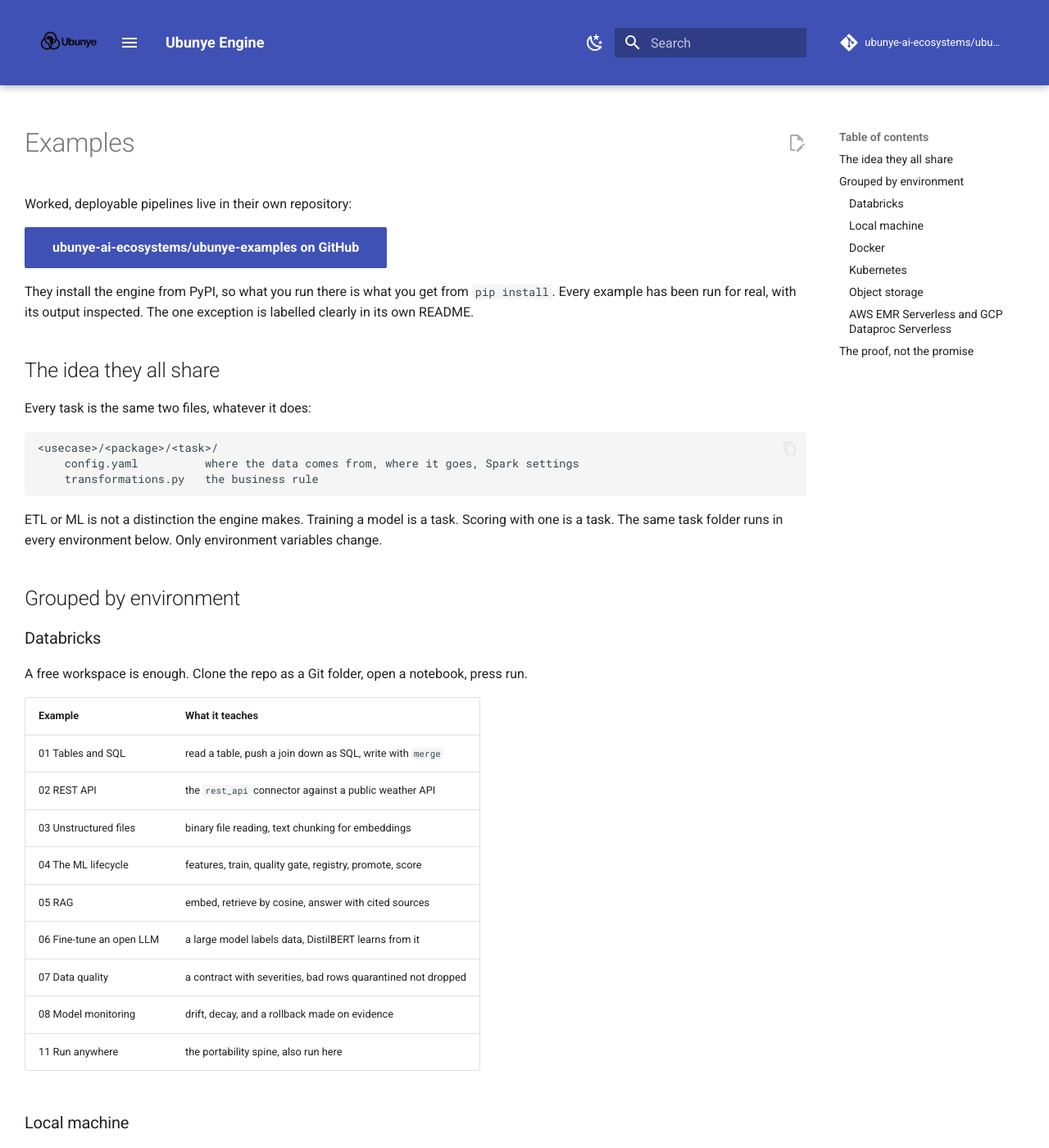
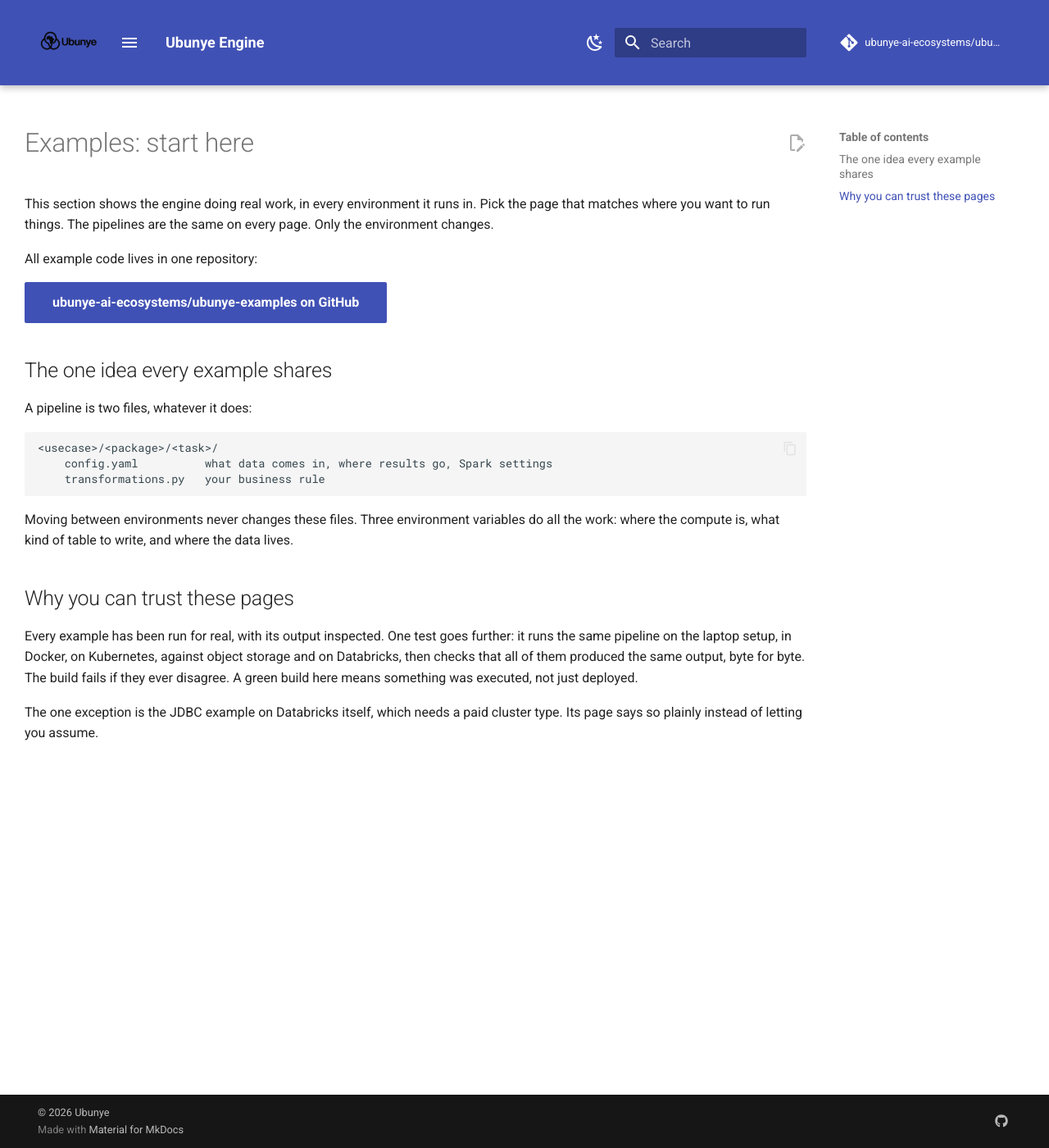
Before and after one commit to ubunye-ai-ecosystems/ubunye_engine, an MkDocs documentation site: the page built from docs/examples/index.md, in a window 1280 px wide and 1400 px high. Shown: the whole window at 82% size. Built offline with MkDocs 1.6.1 and Material for MkDocs 9.7.7, drawn with Linux system fonts in a browser that asks for light colours; comment, search, counter and statistics services are not loaded; some of the changed text lies outside the part shown.

Commit message:
docs: group the site by what the reader is doing, examples in the sidebar (#43)
The navigation is regrouped into the order a person actually moves through the
project: learn it (Getting Started), write a pipeline (Writing Pipelines,
Connectors, Machine Learning), see it working (Examples), ship it (Deployment,
How-to Guides), look things up (Reference, Project).

The examples now live in the sidebar as their own pages, one per environment:
on Databricks, on your laptop, in Docker and Kubernetes, on object storage and
clouds. Each page opens with a plain statement of what it is for and how to
run things, and each is honest about what has been executed versus what waits
for a cloud account.

The README opens with what the engine gives you today, all of it earned:
portability proven with an output hash, models saved to any storage by path,
a plugin system tested with a connector the engine has never seen, types that
ship, errors that help.

Language kept plain throughout. Every page should tell a reader its purpose in
the first two sentences.


Claude-Session: https://claude.ai/code/session_01E55iQGmScnkLqrNDEJaKT3

Co-authored-by: Claude Opus 4.8 <noreply@anthropic.com>

````diff
--- a/docs/examples/index.md
+++ b/docs/examples/index.md
@@ -1,99 +1,34 @@
-# Examples
+# Examples: start here
 
-Worked, deployable pipelines live in their own repository:
+This section shows the engine doing real work, in every environment it runs in.
+Pick the page that matches where you want to run things. The pipelines are the
+same on every page. Only the environment changes.
+
+All example code lives in one repository:
 
 [**ubunye-ai-ecosystems/ubunye-examples** on GitHub](https://github.com/ubunye-ai-ecosystems/ubunye-examples){ .md-button .md-button--primary }
 
-They install the engine from PyPI, so what you run there is what you get from
-`pip install`. Every example has been run for real, with its output inspected.
-The one exception is labelled clearly in its own README.
+## The one idea every example shares
 
-## The idea they all share
-
-Every task is the same two files, whatever it does:
+A pipeline is two files, whatever it does:
 
 ```
 <usecase>/<package>/<task>/
-    config.yaml          where the data comes from, where it goes, Spark settings
-    transformations.py   the business rule
+    config.yaml          what data comes in, where results go, Spark settings
+    transformations.py   your business rule
 ```
 
-ETL or ML is not a distinction the engine makes. Training a model is a task.
-Scoring with one is a task. The same task folder runs in every environment below.
-Only environment variables change.
+Moving between environments never changes these files. Three environment
+variables do all the work: where the compute is, what kind of table to write,
+and where the data lives.
 
-## Grouped by environment
+## Why you can trust these pages
 
-### Databricks
+Every example has been run for real, with its output inspected. One test goes
+further: it runs the same pipeline on the laptop setup, in Docker, on
+Kubernetes, against object storage and on Databricks, then checks that all of
+them produced the same output, byte for byte. The build fails if they ever
+disagree. A green build here means something was executed, not just deployed.
 
-A free workspace is enough. Clone the repo as a Git folder, open a notebook,
-press run.
-
-| Example | What it teaches |
-|---|---|
-| 01 Tables and SQL | read a table, push a join down as SQL, write with `merge` |
-| 02 REST API | the `rest_api` connector against a public weather API |
-| 03 Unstructured files | binary file reading, text chunking for embeddings |
-| 04 The ML lifecycle | features, train, quality gate, registry, promote, score |
-| 05 RAG | embed, retrieve by cosine, answer with cited sources |
-| 06 Fine-tune an open LLM | a large model labels data, DistilBERT learns from it |
-| 07 Data quality | a contract with severities, bad rows quarantined not dropped |
-| 08 Model monitoring | drift, decay, and a rollback made on evidence |
-| 11 Run anywhere | the portability spine, also run here |
-
-### Local machine
-
-No cloud account, no Databricks. Plain open source Spark plus a local metastore.
-The runner scripts under `platforms/` set everything up.
-
-| Example | Note |
-|---|---|
-| 11 Run anywhere | the baseline every other environment must match |
-| 01, 03, 04, 07, 08 | run against seeded tables with the same schema as the Databricks samples |
-| 02 REST API | needs only outbound internet |
-| 09 JDBC | a partitioned parallel read from a real public PostgreSQL database |
-| 05 RAG and 06 fine-tuning | run on local open source models, no hosted endpoint |
-| 10 Three frameworks | scikit-learn vs PyTorch vs TensorFlow behind identical configs |
-
-### Docker
-
-One image carries the engine, Spark, Delta and the JDBC driver. A second image
-adds the open source models with the weights baked in, so it works with no
-internet at run time.
-
-```bash
-docker compose -f platforms/docker/compose.yml run --rm run-anywhere
-```
-
-### Kubernetes
-
-The same images, run as Jobs. Manifests live under `platforms/k8s/`.
-CI runs this on every pull request using a kind cluster.
-
-### Object storage
-
-The run anywhere example also runs against a real S3 compatible store through
-Hadoop's S3A connector, and must produce the same output hash as every other
-environment.
-
-### AWS EMR Serverless and GCP Dataproc Serverless
-
-The submit scripts, IAM setup scripts and CI jobs exist under `platforms/aws/`
-and `platforms/gcp/`. They need a cloud account, so they have not been run yet.
-The CI jobs say plainly when they were skipped rather than run. Neither service
-is covered by a free tier.
-
-## The proof, not the promise
-
-A CI job runs the same task on local Spark, Docker, Kubernetes, object storage
-and `spark-submit`, then fails the build unless all of them produced the same
-output hash. Databricks produced the same hash as well. A green build in that
-repository means something was executed, not merely deployed.
-
-!!! warning "Serverless blocks most of the internet"
-
-    Outbound access from Databricks serverless compute is restricted to a set
-    of trusted domains, and which domains is not documented. Measured from a
-    real cluster: `api.open-meteo.com`, `pypi.org` and `huggingface.co` are
-    reachable. `raw.githubusercontent.com` is not. That is why no example
-    downloads its own data at run time.
+The one exception is the JDBC example on Databricks itself, which needs a paid
+cluster type. Its page says so plainly instead of letting you assume.
--- a/mkdocs.yml
+++ b/mkdocs.yml
@@ -36,48 +36,57 @@ theme:
   favicon: assets/favicon.ico
 
 nav:
+  # Grouped by what the reader is trying to DO, in the order they will do it:
+  # learn it, write a pipeline, see it working, ship it, look things up.
   - Home: index.md
   - Getting Started:
       - Installation: getting_started/install.md
       - Quickstart: getting_started/quickstart.md
       - Project Structure: getting_started/structure.md
-  - Config Reference:
-      - Overview: config/overview.md
-      - Inputs & Outputs: config/io.md
-      - Engine & Profiles: config/engine.md
+  - Writing Pipelines:
+      - Config Overview: config/overview.md
+      - Inputs and Outputs: config/io.md
+      - Engine and Profiles: config/engine.md
       - Transform: config/transform.md
+      - Jinja Templating: config/jinja.md
       - Orchestration: config/orchestration.md
-      - Jinja Templating: config/jinja.md
   - Connectors:
       - Overview: connectors/overview.md
       - Hive: connectors/hive.md
       - JDBC: connectors/jdbc.md
       - Unity Catalog: connectors/unity.md
-      - S3 / Delta: connectors/s3.md
+      - S3 and Delta: connectors/s3.md
       - REST API: connectors/rest_api.md
-      - Writing a Plugin: connectors/plugin_guide.md
-  - Examples: examples/index.md
-  - Patterns:
+      - Writing Your Own: connectors/plugin_guide.md
+  - Machine Learning:
+      - Model Contract: ml/model_contract.md
+      - Model Registry: ml/registry.md
+  - Examples:
+      - Start Here: examples/index.md
+      - On Databricks: examples/databricks.md
+      - On Your Laptop: examples/local.md
+      - In Docker and Kubernetes: examples/containers.md
+      - Object Storage and Clouds: examples/cloud.md
+  - Deployment:
+      - Overview: deployment.md
+      - Databricks: deployment/databricks.md
+      - Databricks Authentication: databricks-auth.md
+  - How-to Guides:
       - Notebook Prototyping: patterns/notebook.md
       - RAG Document Pipeline: patterns/rag.md
       - Feature Store: patterns/features.md
       - Drift Detection: patterns/drift.md
       - REST API Ingestion: patterns/rest_api.md
       - Observability Hooks: patterns/hooks.md
-  - ML:
-      - Model Contract: ml/model_contract.md
-      - Model Registry: ml/registry.md
-  - Interfaces: interfaces.md
-  - CLI Reference: cli.md
-  - API Reference: api.md
-  - Deployment:
-      - Overview: deployment.md
-      - Databricks: deployment/databricks.md
-      - Databricks Authentication: databricks-auth.md
-  - Developer Guide: dev_guide.md
-  - Contributing: contributing.md
-  - Error Reference: errors.md
-  - Changelog: changelog.md
+  - Reference:
+      - CLI: cli.md
+      - Python API: api.md
+      - Interfaces: interfaces.md
+      - Errors: errors.md
+      - Changelog: changelog.md
+  - Project:
+      - Developer Guide: dev_guide.md
+      - Contributing: contributing.md
 
 markdown_extensions:
   - admonition
````
Also changed, not shown: README.md (+12 -1 lines), docs/examples/cloud.md (added, +32 -0 lines), docs/examples/containers.md (added, +30 -0 lines), docs/examples/databricks.md (added, +31 -0 lines), docs/examples/local.md (added, +36 -0 lines).
